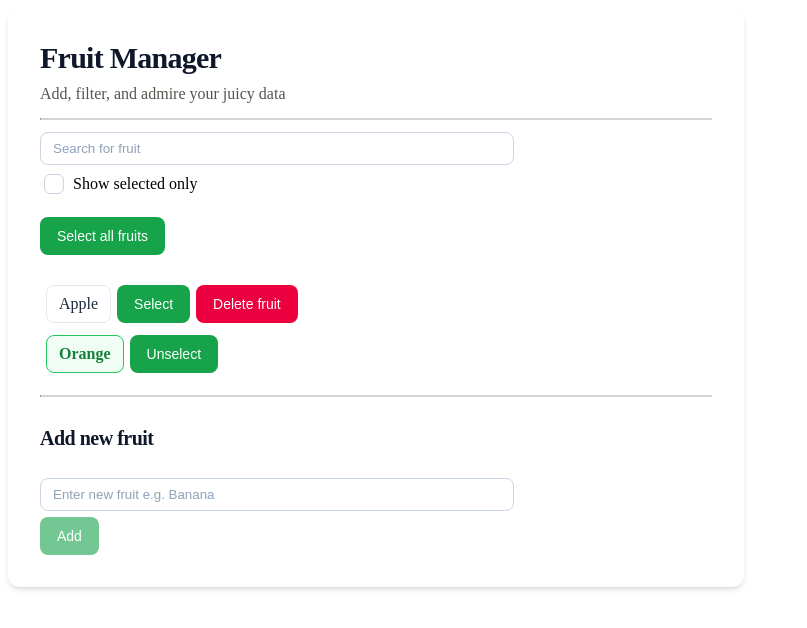
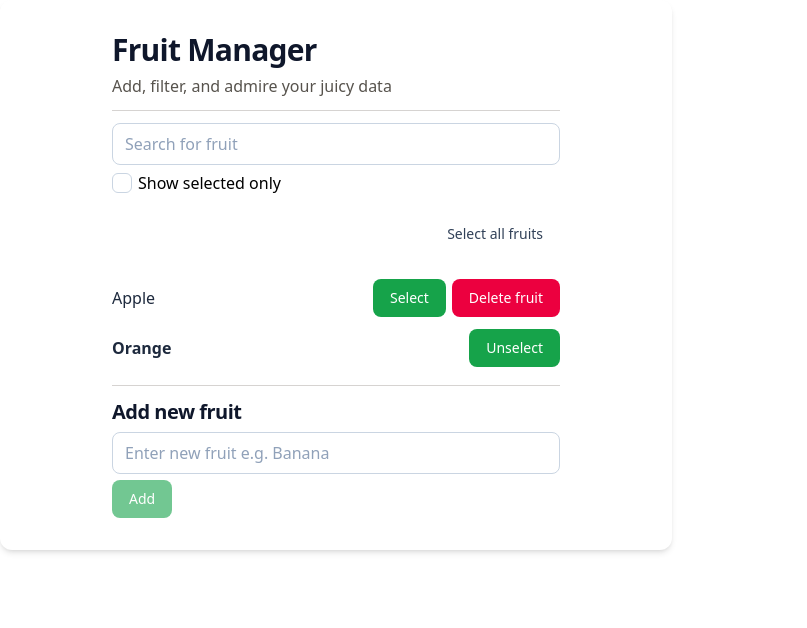
Before and after one commit to stiklere/react-playground, a React (Vite) app: page / in a window 1280 px wide. Shown: the top 628 px of the page, without its empty margins (0-807 px from the left). Built offline with nearby package versions, Linux system fonts and the light colour scheme.

Commit message:
refactor: fruit list UI, add according changes to rest of app

```diff
--- a/src/features/fruits/FruitForm.tsx
+++ b/src/features/fruits/FruitForm.tsx
@@ -15,21 +15,19 @@ export function FruitForm({ onFormSubmit }: FruitFormProps) {
   };
 
   return (
-    <form
-      onSubmit={(event) => {
-        handleSubmit(event);
-      }}
-    >
-      <h4 className="heading-4">Add new fruit</h4>
-      <div className="w-full max-w-xs space-y-1.5 sm:max-w-sm md:max-w-md">
+    <form onSubmit={handleSubmit}>
+      <div className="space-y-1.5">
+        <h4 className="heading-4">Add new fruit</h4>
+
         <input
-          className="input"
+          className="input w-full"
           id="newFruit"
           name="newFruit"
           value={newFruitName}
-          onChange={(event) => setNewFruitName(event.target.value)}
+          onChange={(e) => setNewFruitName(e.target.value)}
           placeholder="Enter new fruit e.g. Banana"
         />
+
         <button
           type="submit"
           disabled={!newFruitName.trim()}
--- a/src/features/fruits/FruitItem.tsx
+++ b/src/features/fruits/FruitItem.tsx
@@ -8,32 +8,24 @@ type FruitItemProps = {
 
 export function FruitItem({ fruit, onSelect, onDelete }: FruitItemProps) {
   return (
-    <>
-      <div className="item-baseline flex space-x-1.5">
-        <span
-          className={`fruit-item ${fruit.isSelected && "fruit-item-selected"}`}
-        >
+    <div className="flex w-full items-center justify-between">
+      <div className="fruit-item px-0 py-0">
+        <span className={fruit.isSelected ? "fruit-item-selected" : ""}>
           {fruit.name}
         </span>
+      </div>
 
       <div className="space-x-1.5">
-          <button
-            className="btn btn-primary"
-            onClick={() => onSelect(fruit.id)}
-          >
+        <button className="btn btn-primary" onClick={() => onSelect(fruit.id)}>
           {fruit.isSelected ? "Unselect" : "Select"}
         </button>
 
         {!fruit.isSelected && (
-            <button
-              className="btn btn-danger"
-              onClick={() => onDelete(fruit.id)}
-            >
+          <button className="btn btn-danger" onClick={() => onDelete(fruit.id)}>
             Delete fruit
           </button>
         )}
       </div>
     </div>
-    </>
   );
 }
--- a/src/features/fruits/FruitList.tsx
+++ b/src/features/fruits/FruitList.tsx
@@ -76,11 +76,11 @@ export function FruitList() {
   return (
     <>
       <div className="space-y-5">
-        <div>
+        <div className="content">
           <AppHeader />
 
           <div className="space-y-1.5">
-            <div className="w-full max-w-xs sm:max-w-sm md:max-w-md">
+            <div>
               <input
                 className="input w-full"
                 id="searchField"
@@ -105,18 +105,22 @@ export function FruitList() {
           </div>
         </div>
 
-        <div className="space-y-2">
+        <div className="content">
+          <div className="flex justify-end">
             <button
               type="button"
-            className="btn btn-primary"
+              className="btn btn-ghost"
               onClick={handleToggleAll}
             >
               {allVisibleSelected ? "Deselect all fruits" : "Select all fruits"}
             </button>
+          </div>
+        </div>
 
-          <ul className="px-0">
+        <div className="content">
+          <ul className="m-0 list-none p-0">
             {visibleFruits.map((fruit) => (
-              <li key={fruit.id} className="flex px-1.5 py-1.5">
+              <li key={fruit.id} className="flex py-1.5">
                 <FruitItem
                   fruit={fruit}
                   onSelect={toggleSelection}
@@ -128,8 +132,13 @@ export function FruitList() {
         </div>
       </div>
 
+      <div className="content">
         <hr className="divider" />
+      </div>
+
+      <div className="content">
         <FruitForm onFormSubmit={addNewFruit} />
+      </div>
     </>
   );
 }
--- a/src/index.css
+++ b/src/index.css
@@ -1,5 +1,4 @@
-@import "tailwindcss/theme";
-@import "tailwindcss/utilities";
+@import "tailwindcss";
 
 @reference "tailwindcss";
 
@@ -14,6 +13,10 @@
 }
 
 @layer components {
+  .content {
+    @apply mx-auto w-full max-w-md;
+  }
+
   .heading-1 {
     @apply text-3xl font-bold tracking-tight text-slate-900;
   }
@@ -33,12 +36,15 @@
   .btn {
     @apply inline-flex items-center justify-center rounded-lg border border-transparent px-4 py-2 text-sm font-medium transition outline-none focus:outline-none disabled:opacity-60;
   }
+
   .btn-primary {
     @apply bg-brand-600 hover:bg-brand-700 focus:disabled:bg-brand-400 disabled:hover:bg-brand-400 text-white;
   }
+
   .btn-danger {
     @apply bg-rose-600 text-white hover:bg-rose-700 focus:ring-rose-500;
   }
+
   .btn-ghost {
     @apply bg-transparent text-slate-700 hover:bg-slate-100 focus:ring-slate-400;
   }
@@ -52,9 +58,10 @@
   }
 
   .fruit-item {
-    @apply flex items-center justify-between rounded-lg border border-slate-200 px-3 py-2 text-slate-800 hover:bg-slate-50;
+    @apply px-3 py-2 text-slate-800 hover:bg-slate-50;
   }
+
   .fruit-item-selected {
-    @apply bg-brand-50 border-brand-500 text-brand-700 font-semibold;
+    @apply font-semibold;
   }
 }
```
Lines whose indentation alone changed are shown as unchanged.
